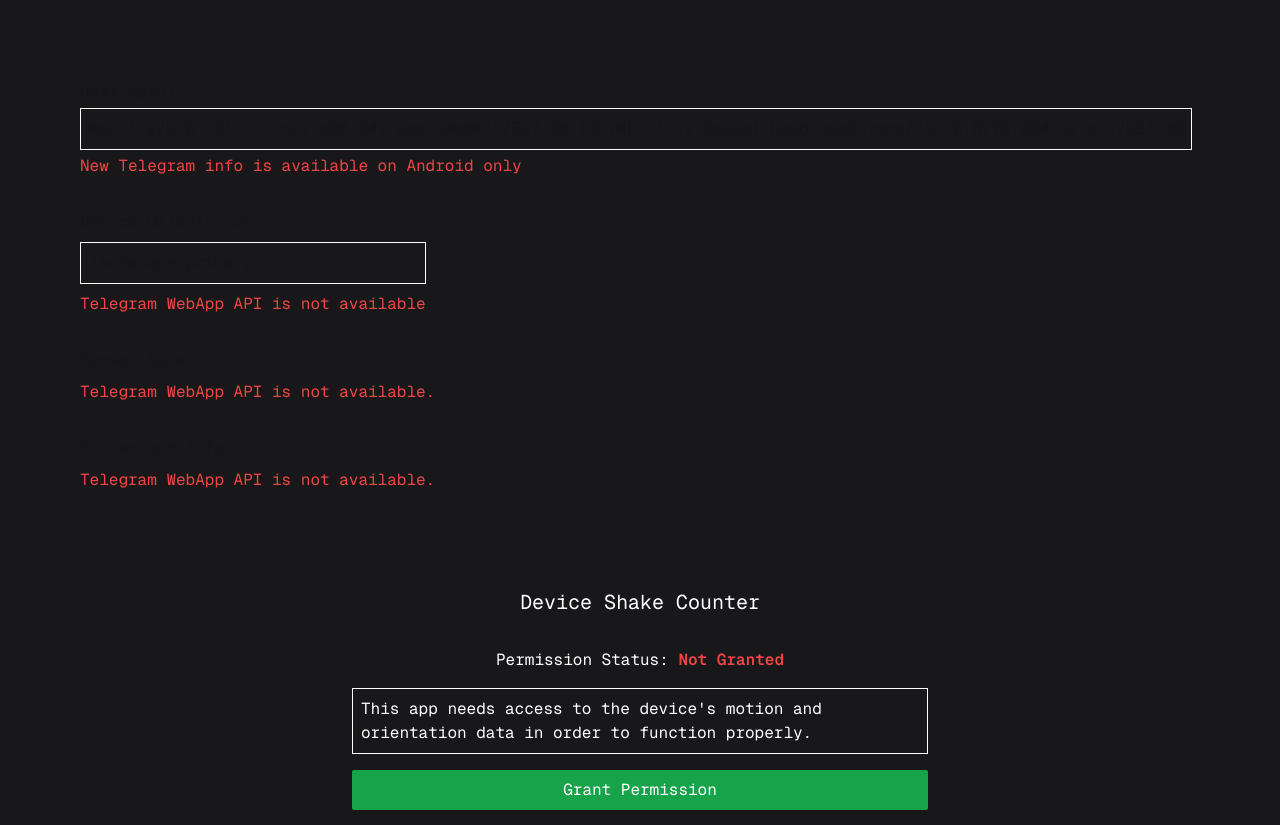
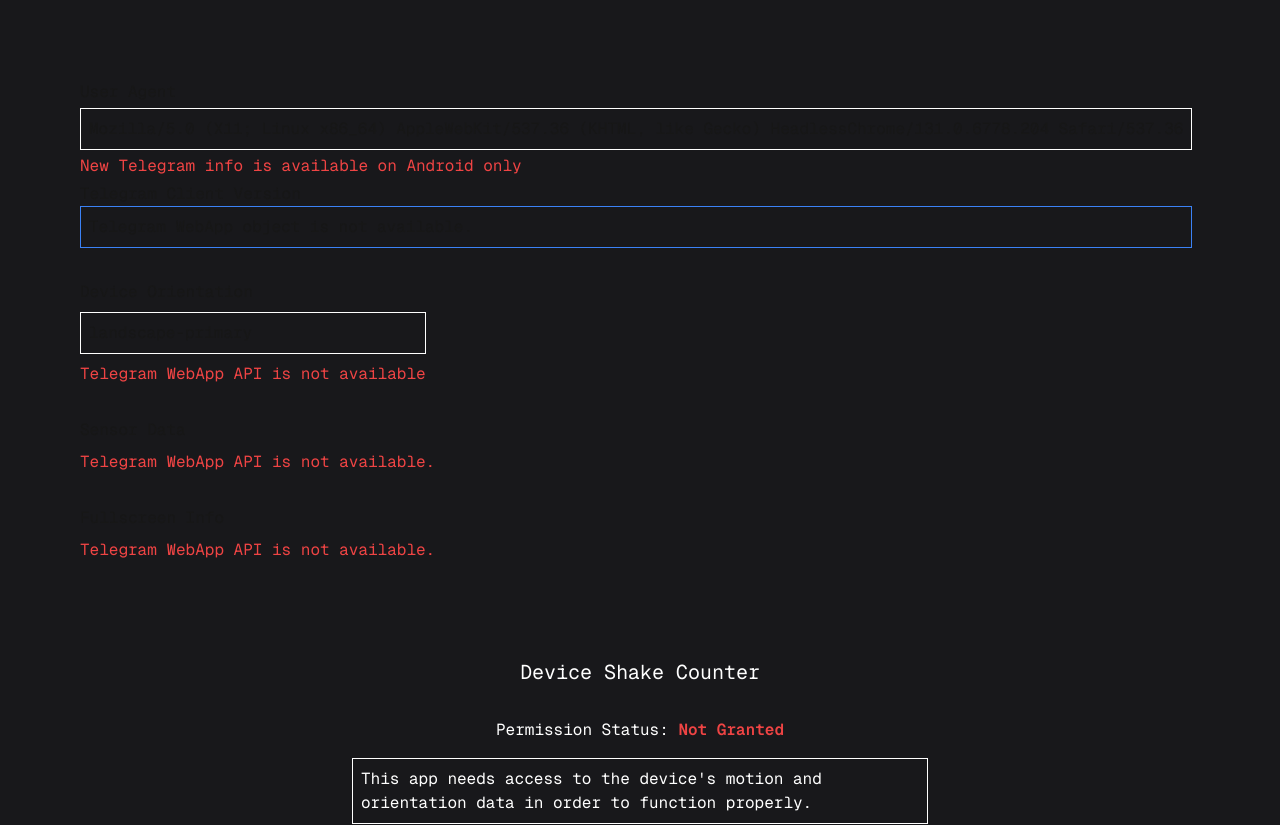
Before and after one commit to ivankhrsh/shake-counter, a Next.js app: page / in a window 1280 px wide. Shown: the top 825 px of the page. Built offline with nearby package versions, Linux system fonts and the light colour scheme.

Commit message:
fix errors

```diff
--- a/src/app/components/sensor-data.tsx
+++ b/src/app/components/sensor-data.tsx
@@ -1,5 +1,6 @@
 "use client";
 import React, { useState, useEffect } from "react";
+
 type StartFunction = (
   params: { refresh_rate?: number },
   callback?: (success: boolean) => void
@@ -58,19 +59,19 @@ export default function SensorData() {
 
     const updateSensorData = () => {
       setAccelerometerData({
-        x: Accelerometer.x,
-        y: Accelerometer.y,
-        z: Accelerometer.z,
+        x: Accelerometer.x || 0,
+        y: Accelerometer.y || 0,
+        z: Accelerometer.z || 0,
       });
       setGyroscopeData({
-        x: Gyroscope.x,
-        y: Gyroscope.y,
-        z: Gyroscope.z,
+        x: Gyroscope.x || 0,
+        y: Gyroscope.y || 0,
+        z: Gyroscope.z || 0,
       });
       setOrientationData({
-        alpha: DeviceOrientation.alpha,
-        beta: DeviceOrientation.beta,
-        gamma: DeviceOrientation.gamma,
+        alpha: DeviceOrientation.alpha || 0,
+        beta: DeviceOrientation.beta || 0,
+        gamma: DeviceOrientation.gamma || 0,
       });
     };
 
@@ -95,9 +96,9 @@ export default function SensorData() {
             <h3>Accelerometer</h3>
             {accelerometerData && (
               <>
-                <p>X: {accelerometerData.x.toFixed(2)}</p>
-                <p>Y: {accelerometerData.y.toFixed(2)}</p>
-                <p>Z: {accelerometerData.z.toFixed(2)}</p>
+                <p>X: {(accelerometerData.x || 0).toFixed(2)}</p>
+                <p>Y: {(accelerometerData.y || 0).toFixed(2)}</p>
+                <p>Z: {(accelerometerData.z || 0).toFixed(2)}</p>
               </>
             )}
           </div>
@@ -105,9 +106,9 @@ export default function SensorData() {
             <h3>Gyroscope</h3>
             {gyroscopeData && (
               <>
-                <p>X: {gyroscopeData.x.toFixed(2)}</p>
-                <p>Y: {gyroscopeData.y.toFixed(2)}</p>
-                <p>Z: {gyroscopeData.z.toFixed(2)}</p>
+                <p>X: {(gyroscopeData.x || 0).toFixed(2)}</p>
+                <p>Y: {(gyroscopeData.y || 0).toFixed(2)}</p>
+                <p>Z: {(gyroscopeData.z || 0).toFixed(2)}</p>
               </>
             )}
           </div>
@@ -115,9 +116,9 @@ export default function SensorData() {
             <h3>Device Orientation</h3>
             {orientationData && (
               <>
-                <p>Alpha: {orientationData.alpha.toFixed(2)}</p>
-                <p>Beta: {orientationData.beta.toFixed(2)}</p>
-                <p>Gamma: {orientationData.gamma.toFixed(2)}</p>
+                <p>Alpha: {(orientationData.alpha || 0).toFixed(2)}</p>
+                <p>Beta: {(orientationData.beta || 0).toFixed(2)}</p>
+                <p>Gamma: {(orientationData.gamma || 0).toFixed(2)}</p>
               </>
             )}
           </div>
--- a/src/app/components/user-agent.tsx
+++ b/src/app/components/user-agent.tsx
@@ -3,20 +3,37 @@ import React, { useEffect, useState } from "react";
 
 export default function UserAgent() {
   const [userAgent, setUserAgent] = useState("");
+  const [telegramVersion, setTelegramVersion] = useState("");
 
   useEffect(() => {
     // Get the user agent from the browser
     setUserAgent(navigator.userAgent);
+
+    // Check if window.Telegram and Telegram.WebApp are available
+    if (
+      typeof window !== "undefined" &&
+      window.Telegram &&
+      window.Telegram.WebApp
+    ) {
+      setTelegramVersion(window.Telegram.WebApp.version);
+    } else {
+      setTelegramVersion("Telegram WebApp object is not available.");
+    }
   }, []);
 
   return (
     <div className="space-y-1">
       <h1>User Agent</h1>
-
       <p className="border border-white p-2">{userAgent}</p>
       <h2 className="text-red-500">
         New Telegram info is available on Android only
       </h2>
+      <div>
+        <h3>Telegram Client Version</h3>
+        <p className="border border-blue-500 p-2">
+          {telegramVersion || "Unknown"}
+        </p>
+      </div>
     </div>
   );
 }
--- a/src/types/global.d.ts
+++ b/src/types/global.d.ts
@@ -45,6 +45,7 @@ declare global {
         onEvent: (eventName: string, func: unknown) => void;
         exitFullscreen: () => void;
         requestFullscreen: () => void;
+        version: string;
       };
     };
   }
```
